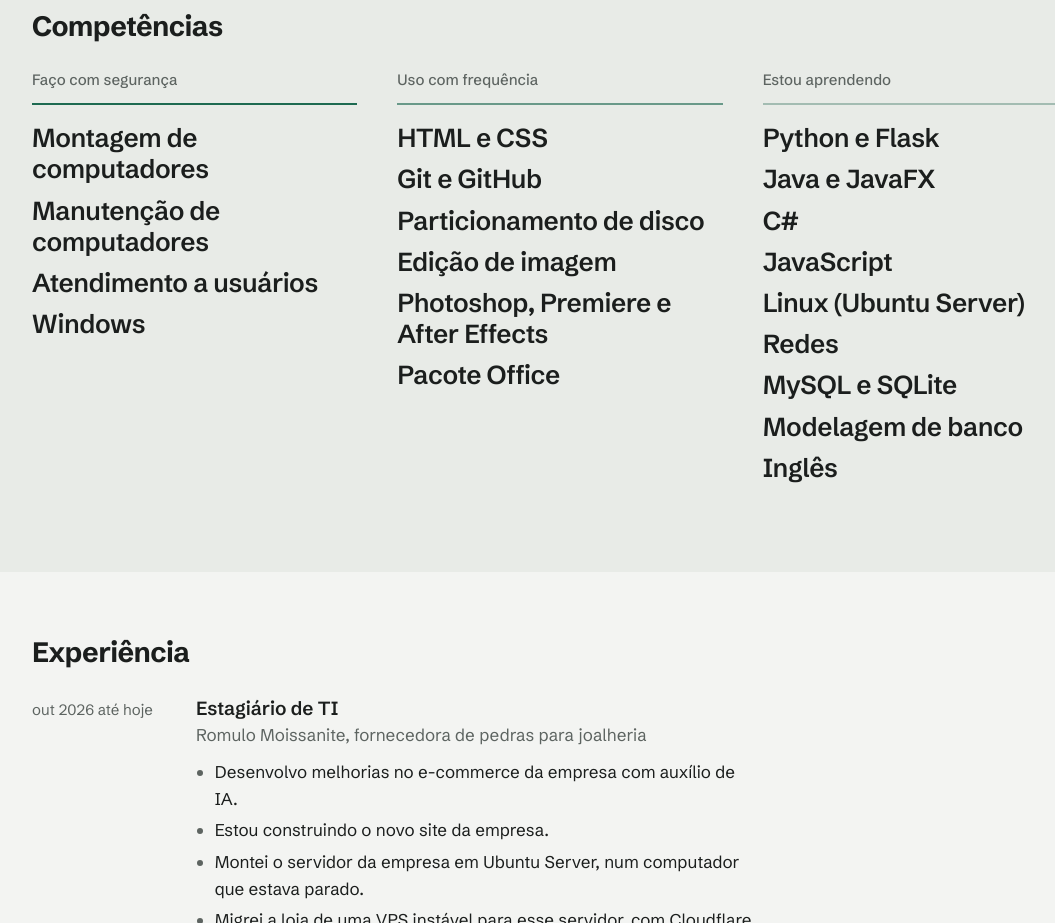
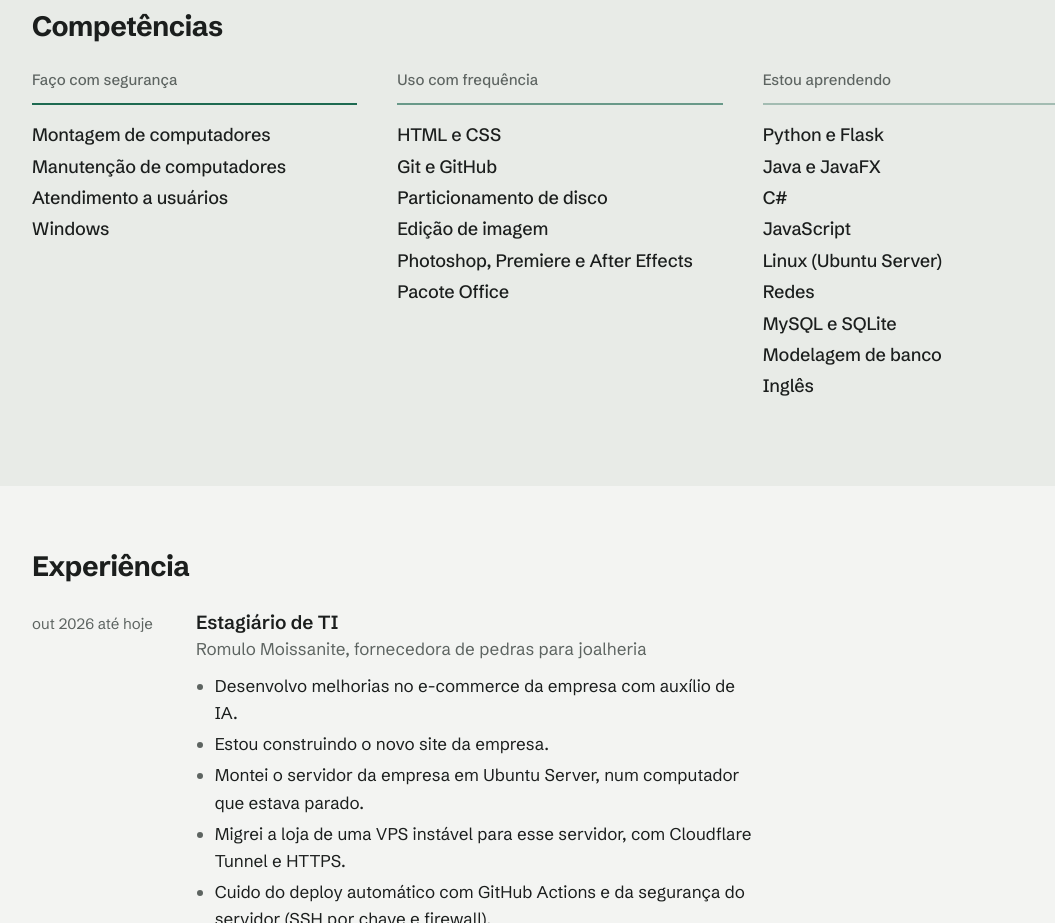
Before and after one commit to thalesalvs21/Portfolio, a plain HTML site: page index.html in a window 1280 px wide. Shown: the part 1440-2363 px from the top of the page, without its empty margins (80-1135 px from the left). Drawn offline with Linux system fonts and the light colour scheme; no server answers.

Commit message:
Diminui o texto das competencias

```diff
--- a/css/style.css
+++ b/css/style.css
@@ -140,9 +140,9 @@ a:hover { color: var(--acento-forte); text-decoration-thickness: 2px; }
 }
 .nivel:nth-child(2) h3 { border-bottom-color: color-mix(in srgb, var(--acento) 60%, var(--linha)); }
 .nivel:nth-child(3) h3 { border-bottom-color: color-mix(in srgb, var(--acento) 30%, var(--linha)); }
-.nivel ul { display: grid; gap: 10px; }
+.nivel ul { display: grid; gap: 8px; }
 .nivel li {
-  font-size: clamp(20px, 2.1vw, 26px); font-weight: 600; letter-spacing: -.015em; line-height: 1.2;
+  font-size: 18px; font-weight: 500; letter-spacing: -.01em; line-height: 1.3;
   transition: color .2s, transform .25s cubic-bezier(.2,.7,.2,1);
 }
 
```
